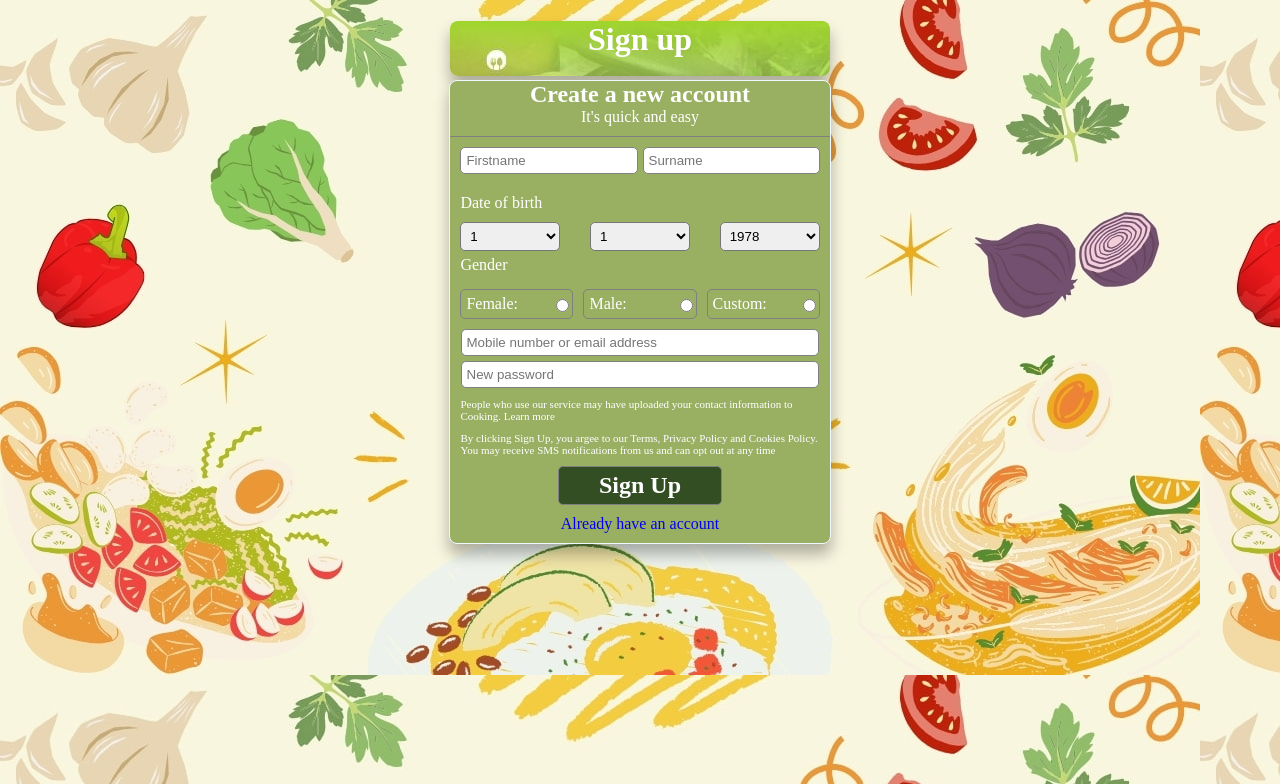
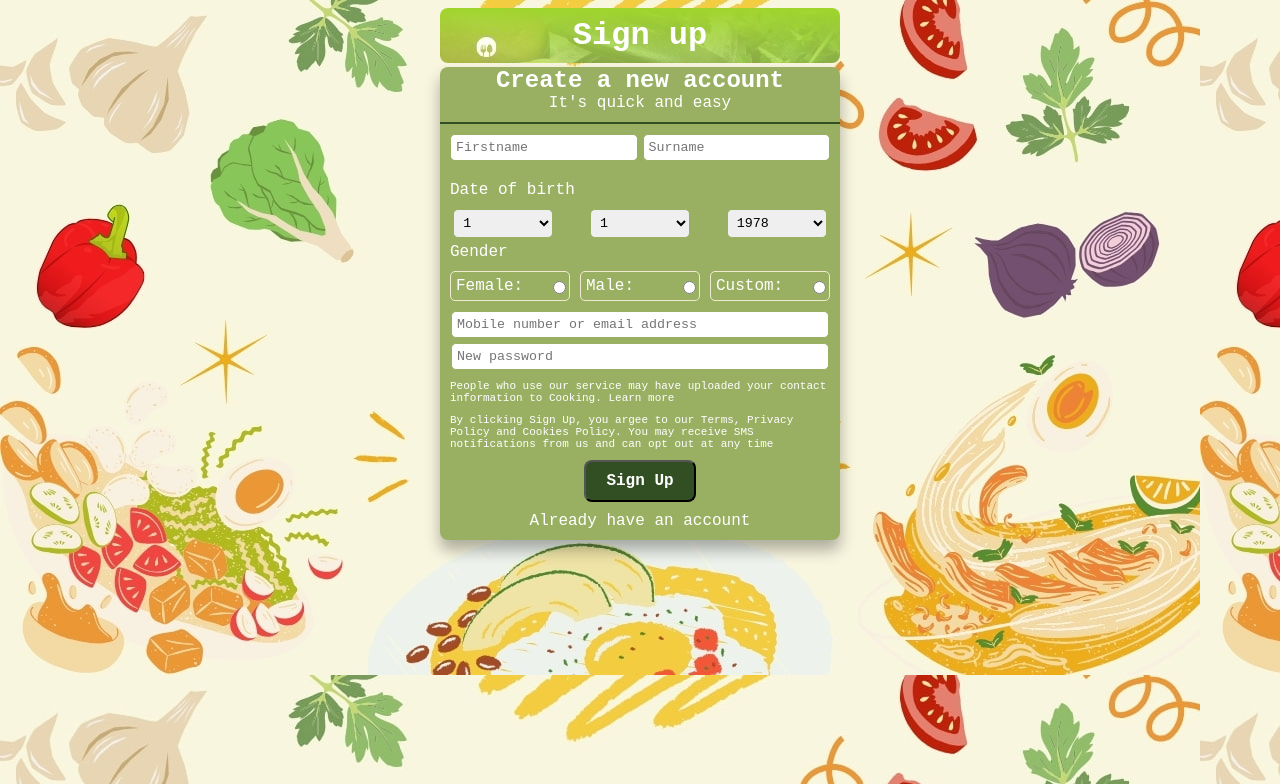
Before and after one commit to Vuong310/BTL_M-cooking, a PHP site: the page made by BTL/sign up/signup.html in a window 1280 px wide. Shown: the top 784 px of the page. Run offline with PHP 8.4, Linux system fonts and the light colour scheme.

Commit message:
lan3linh

```diff
--- a/BTL/sign up/signup.html
+++ b/BTL/sign up/signup.html
@@ -3,7 +3,7 @@
 <head>
     <meta charset="UTF-8">
     <meta name="viewport" content="width=device-width, initial-scale=1.0">
-    <title>Document</title>
+    <title>Sign up</title>
     <link rel="stylesheet" href="style.css">
 </head>
 <body>
@@ -15,7 +15,9 @@
         <div class="hang1">
             <h2>Create a new account</h2>
             <p>It's quick and easy</p>
+            <hr>
         </div>
+        <form>
                 <div class="name">
                 <input type="text" placeholder="Firstname">
                 <input type="text" placeholder="Surname">
@@ -147,11 +149,10 @@
                 <p style="margin-bottom: 10px;">People who use our service may have uploaded your contact information to Cooking. Learn more</p>
                 <p>By clicking Sign Up, you argee to our Terms, Privacy Policy and Cookies Policy. You may receive SMS notifications from us and can opt out at any time</p>
             </div>
-        <div class="sign">
-            <h2>Sign Up</h2>
-        </div>
+            <button><b>Sign Up</b></button>
+        </form>
         <div style="margin:10px;">
-            <a style="text-decoration: none" href="#">Already have an account</a>
+            <a style="text-decoration: none;color:white;" href="#">Already have an account</a>
         </div>
     </main>
 </body>
--- a/BTL/sign up/style.css
+++ b/BTL/sign up/style.css
@@ -1,29 +1,37 @@
 body{
     background-image: url('../img/nen_signup.jpg');
+    font-family: 'Courier New', Courier, monospace;
+    display: flex;
+    justify-content: center;
+    align-items: center;
+    flex-direction: column;
 }
 header{
-    color:white;
-    text-align:center;
+    color: white;
+    display: flex;
+    justify-content: center;
+    align-items: center;
     background-image: url('../img/nen_header_signup.jpg');
-    width:30%;
     height:55px;
     margin:auto;
     border-radius: 8px;
     margin-bottom: 4px;
-    box-shadow: 0 10px 15px rgba(0,0,0,0.3);
-    font-family:'courinew';
+    /* box-shadow: 0 10px 15px rgba(0,0,0,0.3); */
+    font-family: 'Courier New', Courier, monospace;
+    width: 100%;
+    max-width: 400px;
+    box-sizing: border-box;
 }
-
-
 main{
     border-radius: 8px;
-    width:30%;
-    margin:0px auto;
+    width:100%;
+    max-width: 400px;
+    box-sizing: border-box;
+    margin: auto;
     background-color:#99b063;
     text-align:center;
     justify-content:center;
-    border:1px solid aliceblue;
-    box-shadow: 0 10px 15px rgba(0,0,0,0.3)
+    box-shadow: 0 10px 15px rgba(0,0,0,0.3);
 }
 .hang1 h2,p {
     margin:0;
@@ -32,8 +40,8 @@ main{
 .hang1 p{
     margin-bottom:10px;
 }
-.hang1{
-    border-bottom:1px solid grey;
+hr{
+    border: #324f23 1px solid;
 }
 .name{
     display:flex;
@@ -42,10 +50,26 @@ main{
 }
 input[type="text"]{
     width:91.5%;
-    border:1px solid grey;
+    border:1px solid #99b063;
     border-radius:5px;
     padding:5px;
 }
+input{
+    font-family: 'Courier New', Courier, monospace;
+    color:#99b063;
+}
+button{
+    border-radius: 8px;
+    background-color:#324f23;
+    padding:10px 20px;
+    /* margin: 50px auto; */
+    font-size: 16px;
+    cursor: pointer;
+    color:white;
+    white-space: nowrap;
+    font-family: 'Courier New', Courier, monospace;
+}
+
 .birth p{
     text-align:initial;
     padding:10px;
@@ -59,6 +83,8 @@ select{
     padding:5px;
     width:100px;
     border-radius:5px;
+    font-family: 'Courier New', Courier, monospace;
+    border: 1px solid #99b063;
 }
 
 .gender p{
@@ -69,23 +95,24 @@ select{
     display:flex;
     gap:10px;
     margin:10px;
+    margin-top: 5px;
 }
 .vien{
     flex:1;
     display:flex;
-    border:1px solid grey;
+    border:1px solid #f1e9d2;
     border-radius:5px;
     justify-content: space-between;
 }
 input[type="tel"]{
     width:91.5%;
-    border:1px solid grey;
     border-radius:5px;
     padding:5px;
+    border: 1px solid #99b063;
 }
 input[type="password"]{
     width:91.5%;
-    border:1px solid grey;
+    border: 1px solid #99b063;
     border-radius:5px;
     padding:5px;
     margin-top:5px;
@@ -95,15 +122,3 @@ input[type="password"]{
     margin:10px;
     font-size:11px;
 }
-.sign{
-    justify-content: center;
-}
-.sign h2{
-    color:white;
-    border:1px solid grey;
-    background-color:#334e23;
-    width:40%;
-    border-radius:5px;
-    padding:5px;
-    margin:5px auto;
-}
--- a/BTL/style.css
+++ b/BTL/style.css
@@ -90,7 +90,7 @@ input::placeholder{
     border-radius: 10px;
     font-size: 18px;
     cursor: pointer;/*đổi con trỏ thành hình bàn tay*/
-    white-space: nowrap;
+    white-space: nowrap; /*ngan cac chu xuong dong*/
 }
 .nut:hover {
     background-color: #e0d8c8;
```
Also changed, not shown: BTL/login.html (+13 -5 lines). Lines whose indentation alone changed are shown as unchanged.
